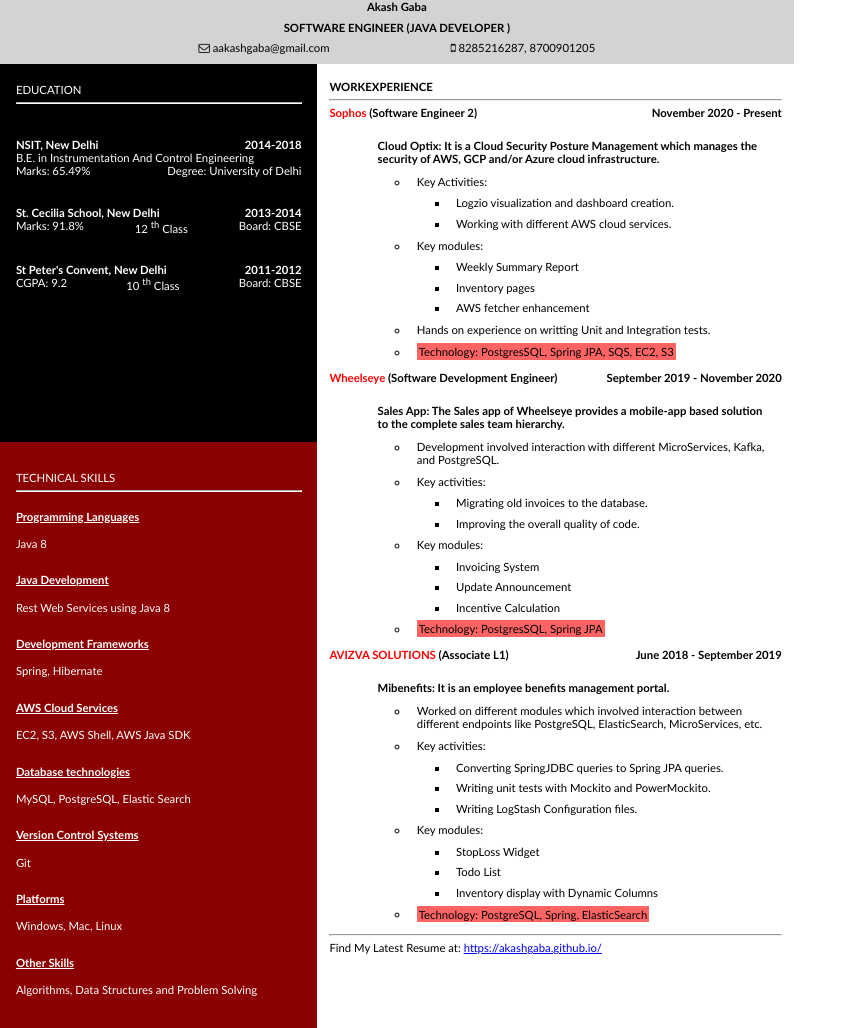
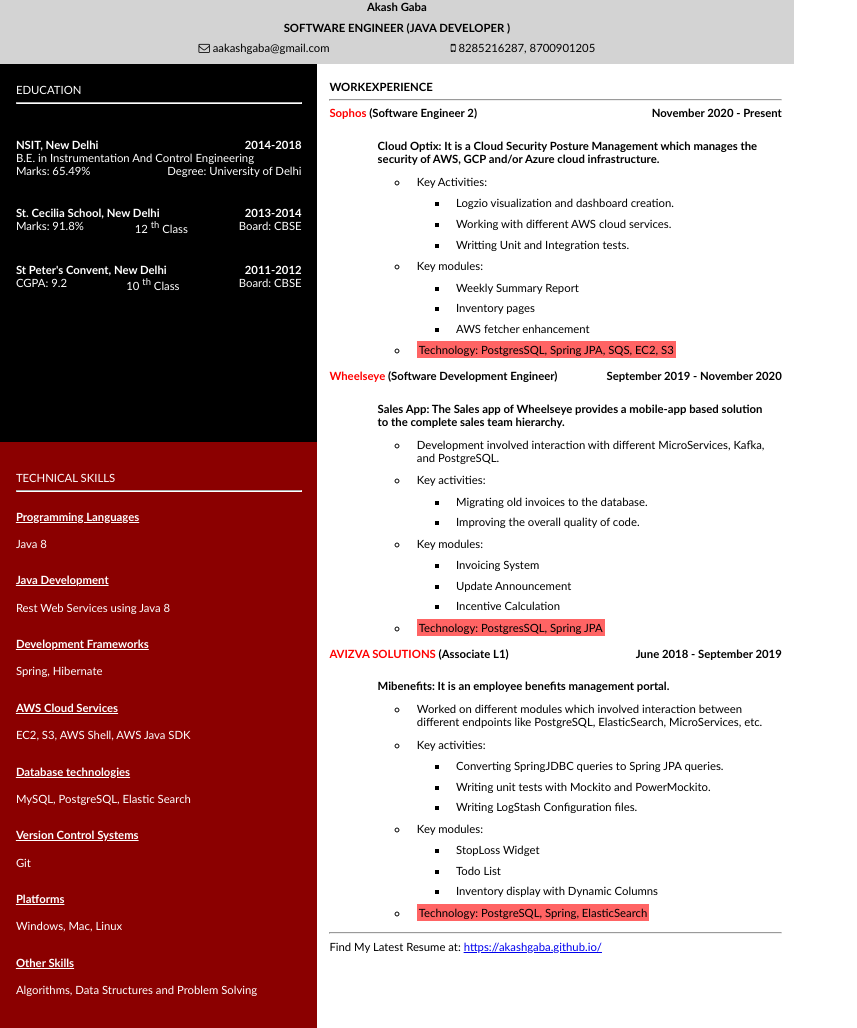
Before and after one commit to akashgaba/akashgaba.github.io, a plain HTML site: page index.html in a window 1280 px wide. Shown: the whole page, without its empty margins (0-857 px from the left). Drawn offline with Linux system fonts and the light colour scheme; a web font is replaced by a local one.

Commit message:
fixed slight issue

```diff
--- a/index.html
+++ b/index.html
@@ -172,13 +172,15 @@
               <div class="right-side-content-section-data">
                 <ul class="align-content-space-between">
                   <li class="inline li">
-                    <div class="left bolder bigger">Cloud Optix: It is a Cloud Security Posture Management which manages the security of AWS, GCP and/or Azure cloud infrastructure.</div>
+                    <div class="left bolder bigger">Cloud Optix: It is a Cloud Security Posture Management which manages
+                      the security of AWS, GCP and/or Azure cloud infrastructure.</div>
                   </li>
                   <ul>
                     <li class="li">Key Activities:</li>
                     <ul>
                       <li class="li">Logzio visualization and dashboard creation.</li>
                       <li class="li">Working with different AWS cloud services.</li>
+                      <li class="li">Writting Unit and Integration tests.</li>
                     </ul>
                     <li class="li">Key modules:</li>
                     <ul>
@@ -186,8 +188,8 @@
                       <li class="li">Inventory pages</li>
                       <li class="li">AWS fetcher enhancement</li>
                     </ul>
-                    <li class="li">Hands on experience on writting Unit and Integration tests.</li>
-                    <li class="li"><span class="technology">Technology: PostgresSQL, Spring JPA, SQS, EC2, S3</span></li>
+                    <li class="li"><span class="technology">Technology: PostgresSQL, Spring JPA, SQS, EC2, S3</span>
+                    </li>
                   </ul>
                 </ul>
               </div>
@@ -202,10 +204,12 @@
               <div class="right-side-content-section-data">
                 <ul class="align-content-space-between">
                   <li class="inline li">
-                    <div class="left bolder bigger">Sales App: The Sales app of Wheelseye provides a mobile-app based solution to the complete sales team hierarchy.</div>
+                    <div class="left bolder bigger">Sales App: The Sales app of Wheelseye provides a mobile-app based
+                      solution to the complete sales team hierarchy.</div>
                   </li>
                   <ul>
-                  <li class="li">Development involved interaction with different MicroServices, Kafka, and PostgreSQL.</li>
+                    <li class="li">Development involved interaction with different MicroServices, Kafka, and PostgreSQL.
+                    </li>
                     <li class="li">Key activities:</li>
                     <ul>
                       <li class="li">Migrating old invoices to the database.</li>
@@ -235,7 +239,8 @@
                     <div class="left bolder bigger">Mibenefits: It is an employee benefits management portal.</div>
                   </li>
                   <ul>
-                    <li class="li">Worked on different modules which involved interaction between different endpoints like PostgreSQL, ElasticSearch, MicroServices, etc.</li>
+                    <li class="li">Worked on different modules which involved interaction between different endpoints
+                      like PostgreSQL, ElasticSearch, MicroServices, etc.</li>
                     <li class="li">Key activities:</li>
                     <ul>
                       <li class="li">Converting SpringJDBC queries to Spring JPA queries.</li>
```
